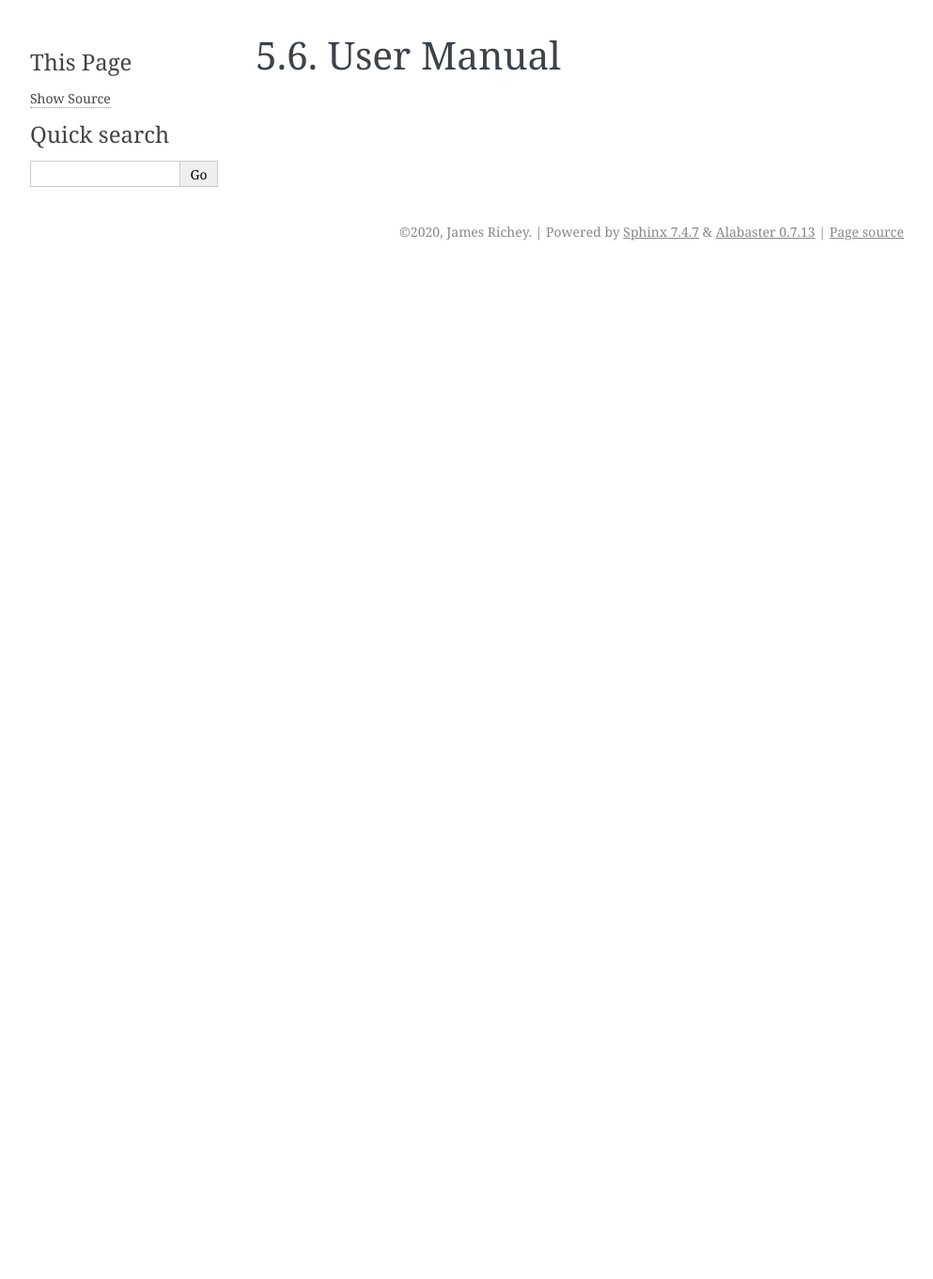
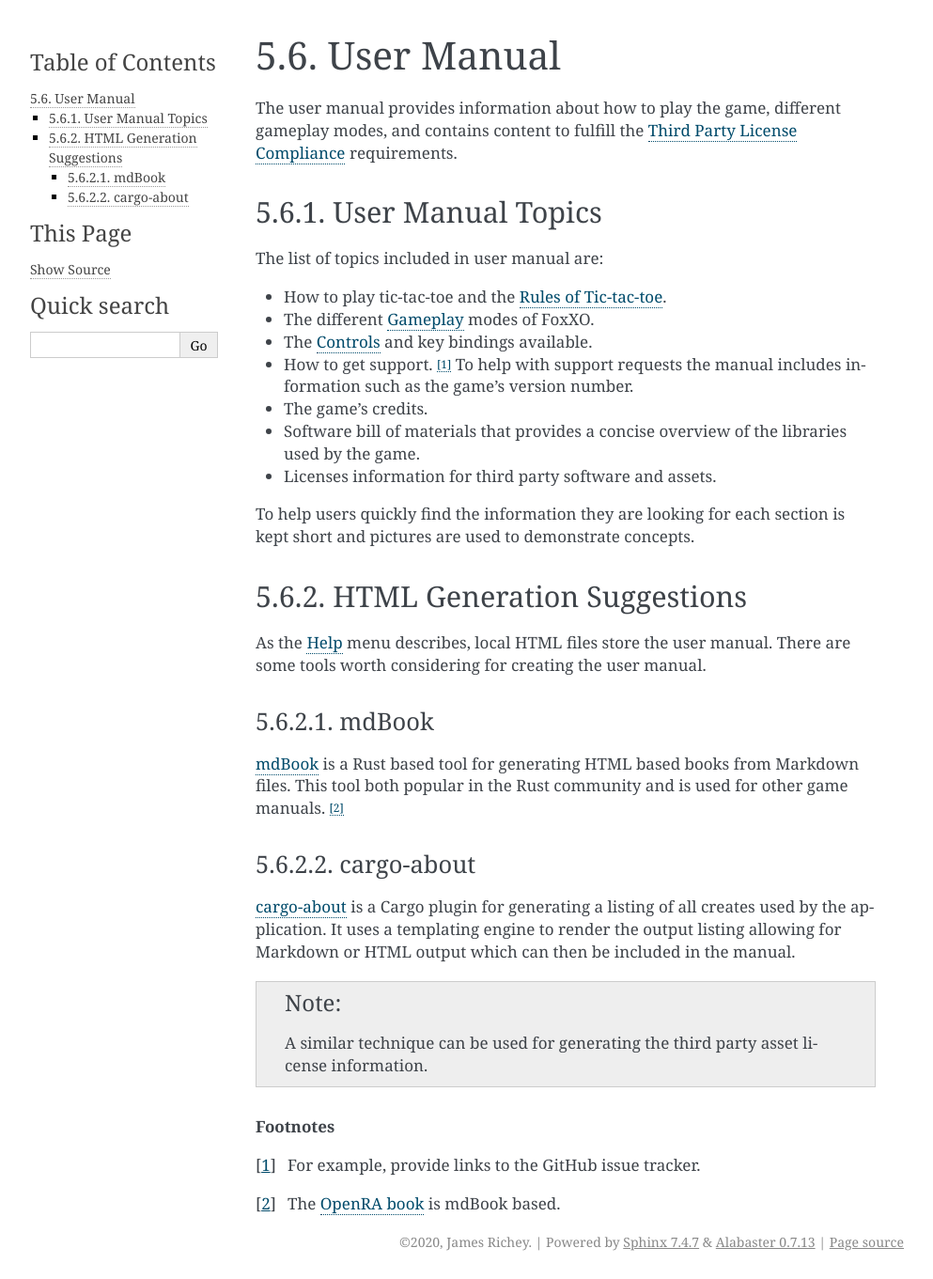
Before and after one commit to fossxo/fossxo-gdd, a Sphinx documentation site: the page built from source/technical-design/user-manual.rst, in a window 1280 px wide. Shown: the whole page at 94% size, without its empty margins (148-1141 px from the left). Built offline with Sphinx 7.4.7, drawn with Linux system fonts in a browser that asks for light colours; pages that are not in the unit, such as notebooks, are missing from menus; before the commit the page ends 900 px from its top, so only the background shows below that.

Commit message:
Complete User Manual section
This includes ideas on how to implement the user manual.

```diff
--- a/source/gameplay.rst
+++ b/source/gameplay.rst
@@ -3,6 +3,7 @@ Gameplay
 ########
 
 .. index:: game rules
+.. _ref-gameplay-rules-of-tic-tac-toe:
 
 ====================
 Rules of Tic-tac-toe
--- a/source/gui.rst
+++ b/source/gui.rst
@@ -68,6 +68,7 @@ Items of interest are:
 When a game is competed successfully the next game starts immediately allowing
 players to go as fast as possible through the games.
 
+.. _ref-ui-controls:
 
 ========
 Controls
--- a/source/technical-design/user-manual.rst
+++ b/source/technical-design/user-manual.rst
@@ -1,3 +1,59 @@
 ###########
 User Manual
 ###########
+
+The user manual provides information about how to play the game, different
+gameplay modes, and contains content to fulfill the
+:ref:`ref-distribution-license-compliance` requirements.
+
+
+==================
+User Manual Topics
+==================
+The list of topics included in user manual are:
+
+*   How to play tic-tac-toe and the :ref:`ref-gameplay-rules-of-tic-tac-toe`.
+*   The different :doc:`../gameplay` modes of FoxXO.
+*   The :ref:`ref-ui-controls` and key bindings available.
+*   How to get support. [#githubissues]_ To help with support requests the
+    manual includes information such as the game's version number.
+*   The game's credits.
+*   Software bill of materials that provides a concise overview of the
+    libraries used by the game.
+*   Licenses information for third party software and assets.
+
+To help users quickly find the information they are looking for each section is
+kept short and pictures are used to demonstrate concepts.
+
+
+===========================
+HTML Generation Suggestions
+===========================
+As the :ref:`ref-ui-help` menu describes, local HTML files store the user
+manual. There are some tools worth considering for creating the user manual.
+
+------
+mdBook
+------
+`mdBook <https://github.com/rust-lang/mdBook>`__ is a Rust based tool for
+generating HTML based books from Markdown files. This tool both popular in the
+Rust community and is used for other game manuals. [#openrabook]_
+
+-----------
+cargo-about
+-----------
+`cargo-about <https://crates.io/crates/cargo-about>`__ is a Cargo plugin for
+generating a listing of all creates used by the application. It uses a
+templating engine to render the output listing allowing for Markdown or HTML
+output which can then be included in the manual.
+
+..  note::
+    A similar technique can be used for generating the third party asset
+    license information.
+
+
+..  rubric:: Footnotes
+
+..  [#githubissues] For example, provide links to the GitHub issue tracker.
+..  [#openrabook] The `OpenRA book <https://github.com/OpenRA/book>`_ is mdBook
+        based.
```
